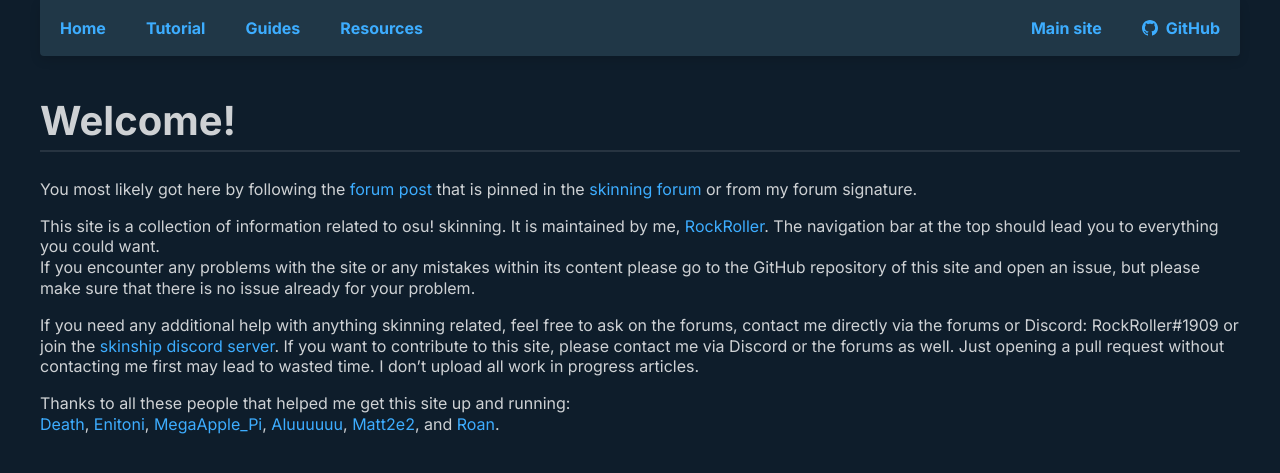
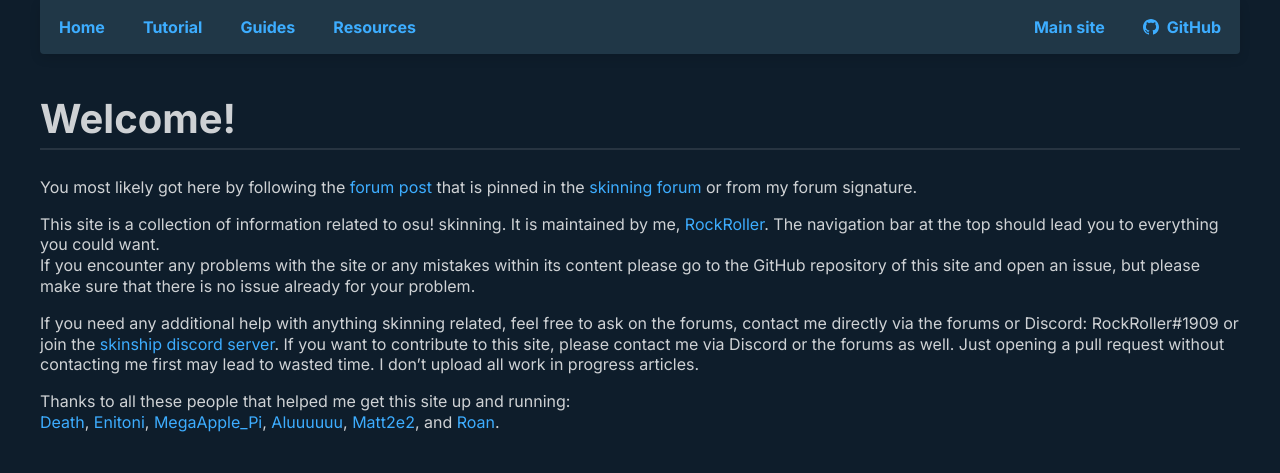
Before and after one commit to RockRoller01/skinninginfo, a Jekyll site: the page built from index.md, in a window 1280 px wide. Shown: the top 473 px of the page. Built offline with Jekyll 4.4.1, drawn with Linux system fonts in a browser that asks for light colours.

Commit message:
header again

```diff
--- a/css/main.css
+++ b/css/main.css
@@ -142,7 +142,7 @@
     color: var(--accent);
     text-align: center;
     align-items: center;
-    padding: 18px 20px;
+    padding: 17px 19px;
     text-decoration: none;
     transition: 200ms ease all;
 }
```
